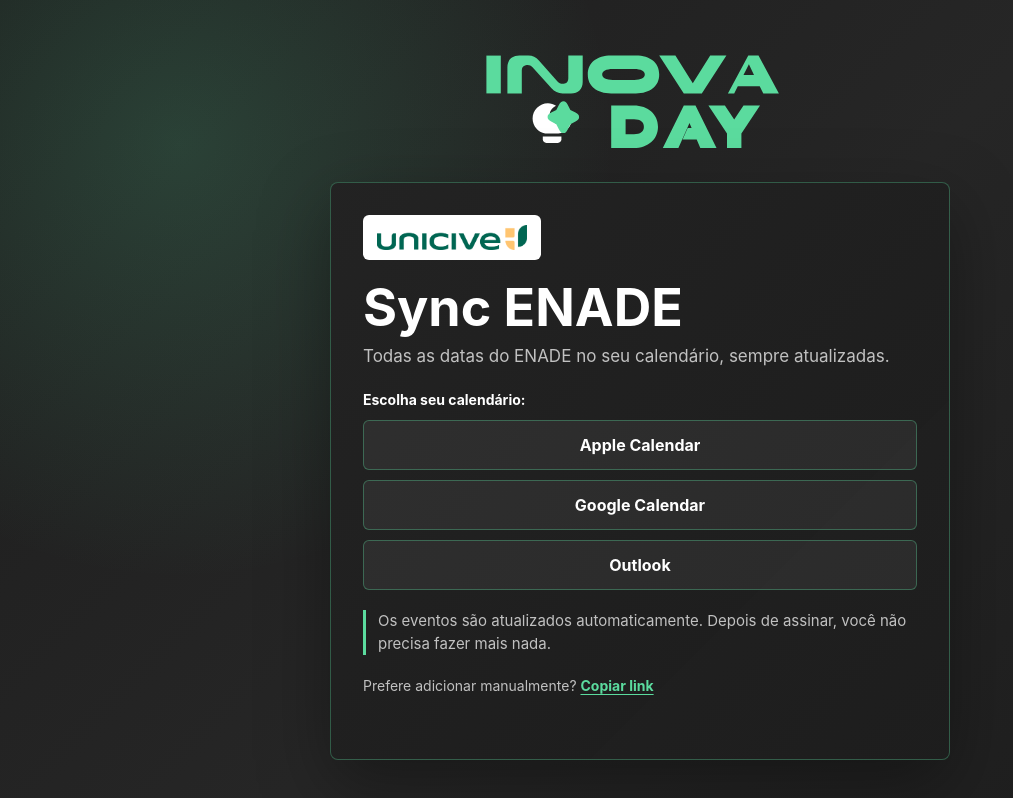
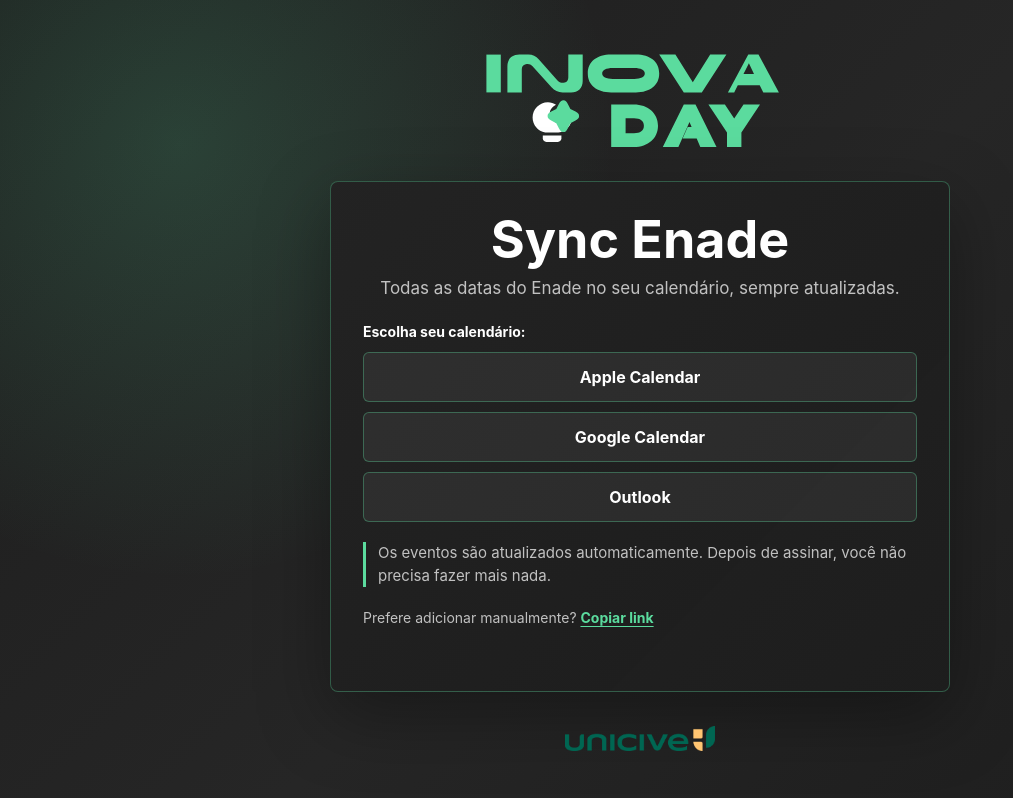
Before and after one commit to marquesmaycon/SyncENADE, a plain HTML site: page index.html in a window 1280 px wide. Shown: the whole page, without its empty margins (0-1013 px from the left). Drawn offline with Linux system fonts and the light colour scheme.

Commit message:
update title and footer

```diff
--- a/index.html
+++ b/index.html
@@ -3,17 +3,14 @@
   <head>
     <meta charset="utf-8">
     <meta name="viewport" content="width=device-width, initial-scale=1">
-    <title>Sync ENADE | Unicive</title>
+    <title>Sync Enade | Unicive</title>
     <link rel="stylesheet" href="style.css">
   </head>
   <body>
     <img class="logo" src="assets/ideaton-logo.svg" alt="Logo Ideaton InovaDay">
     <main>
-      <div class="brand">
-        <img src="assets/LOGOMARCA-UNICIVE.webp" alt="Unicive">
-      </div>
-      <h1>Sync ENADE</h1>
-      <p class="intro">Todas as datas do ENADE no seu calendário, sempre atualizadas.</p>
+      <h1>Sync Enade</h1>
+      <p class="intro">Todas as datas do Enade no seu calendário, sempre atualizadas.</p>
 
       <p class="label" id="actions-label">Escolha seu calendário:</p>
       <section class="actions" aria-labelledby="actions-label">
@@ -40,6 +37,10 @@
       <p class="status" id="copy-status" aria-live="polite"></p>
     </main>
 
+    <footer class="brand">
+      <img src="assets/LOGOMARCA-UNICIVE.webp" alt="Unicive">
+    </footer>
+
     <script>
       const feedUrl = new URL("calendario-enade.ics", window.location.href).href;
       const webcalUrl = feedUrl.replace(/^https?:\/\//, "webcal://");
--- a/style.css
+++ b/style.css
@@ -47,11 +47,11 @@ main {
 }
 
 .brand {
-  display: inline-flex;
-  margin: 0 0 22px;
+  display: flex;
+  justify-self: center;
   padding: 10px 14px;
   border-radius: 6px;
-  background: var(--white);
+  /* background: var(--white); */
 }
 
 .brand img {
@@ -78,11 +78,13 @@ h1 {
   margin: 0 0 10px;
   font-size: 52px;
   line-height: 1;
+  text-align: center;
 }
 
 .intro {
   color: var(--muted);
   font-size: 17px;
+  text-align: center;
 }
 
 p {
```
